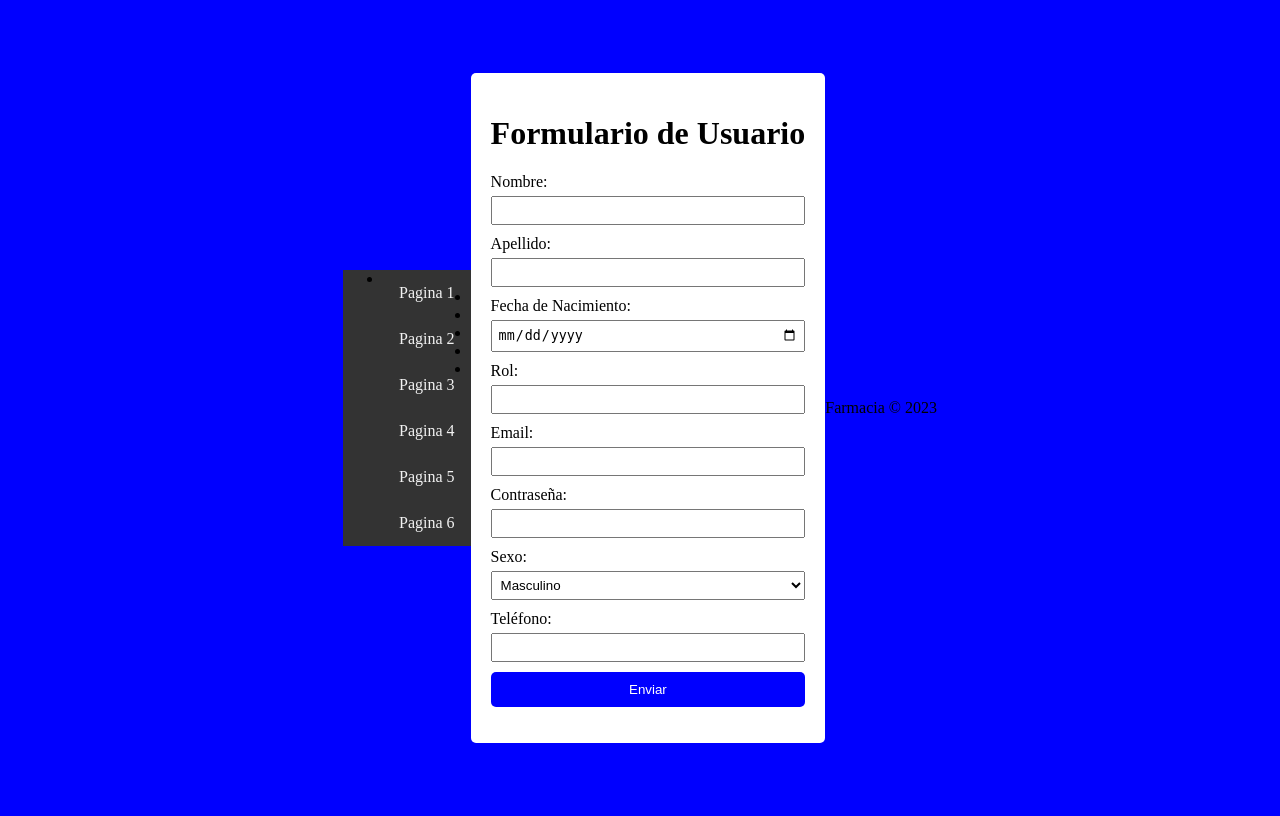
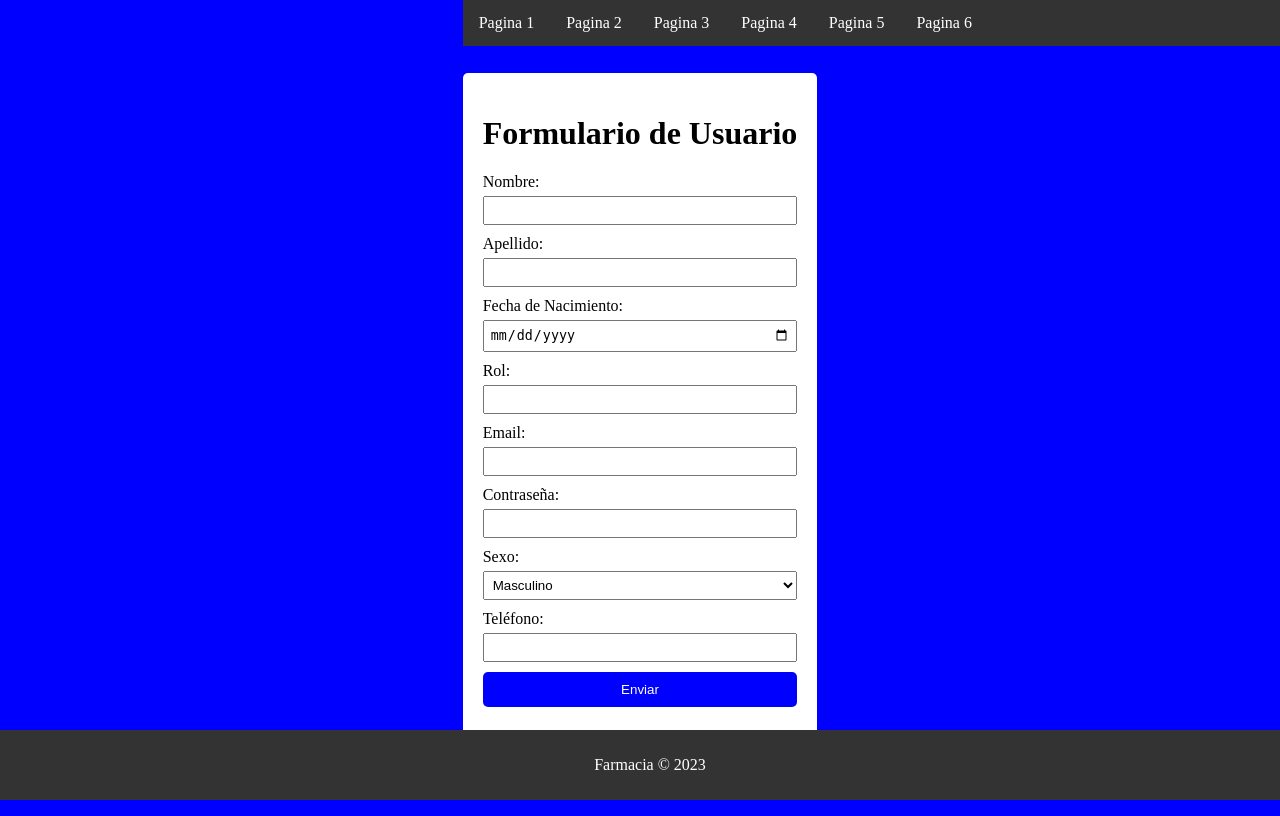
Before and after one commit to RenzoA21/Proyecto-DPB04, a Flask app: template templates/usuario.html in a window 1280 px wide. Run offline with Flask 3, Linux system fonts and the light colour scheme; the template is opened without the code that fills it, so the values that code supplies are empty; parts of the project's set-up code (start-up, migrations or seed data) failed here and were passed over.

Commit message:
Update usuario.css

```diff
--- a/static/css/usuario.css
+++ b/static/css/usuario.css
@@ -6,24 +6,31 @@ body {
     height: 100vh;
   }
 
-.navbar {
+  .navbar {
+    list-style-type: none;
+    margin: 0;
+    padding: 0;
+    overflow: hidden;
     background-color: #333;
-    overflow: hidden;
+    position: fixed;
+    top: 0;
+    width: 100%;
 }
 
-.navbar a {
+.navbar li {
     float: left;
+}
+
+.navbar li a {
     display: block;
-    color: #f2f2f2;
+    color: white;
     text-align: center;
     padding: 14px 16px;
     text-decoration: none;
-    transition: background-color 0.3s ease;
 }
 
-.navbar a:hover {
-    background-color: #ddd;
-    color: black;
+.navbar li a:hover {
+    background-color: #111;
 }
 
   .form-container {
@@ -63,9 +70,9 @@ body {
     background-color: darkblue;
   }
 
-  .footer {
+  footer {
     background-color: #333;
-    color: #f2f2f2;
+    color: white;
     text-align: center;
     padding: 10px;
     position: fixed;
@@ -73,12 +80,3 @@ body {
     bottom: 0;
     width: 100%;
 }
-
-.footer a {
-    color: #f2f2f2;
-    text-decoration: none;
-}
-
-.footer a:hover {
-    color: #ddd;
-}
```
